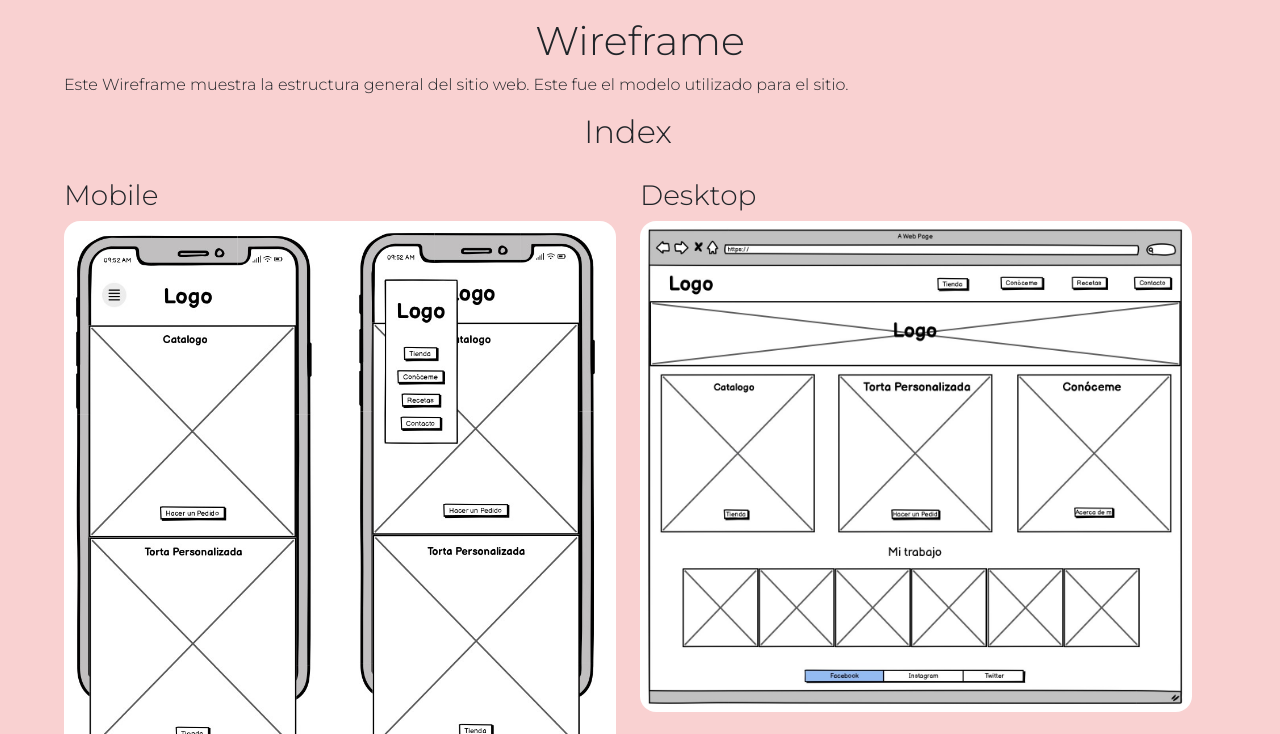
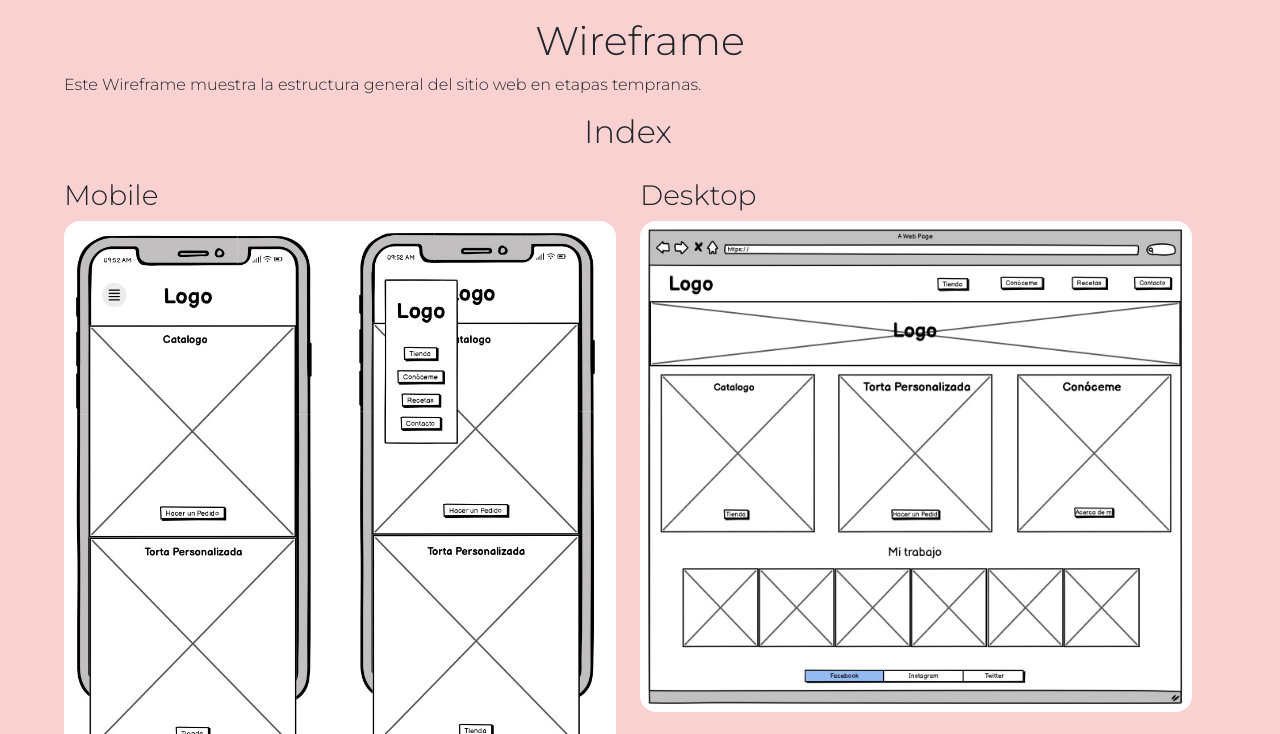
Before and after one commit to GustavoLagorio/PFLagorio, a website: page pages/wireframe.html in a window 1280 px wide. Shown: the part 66-800 px from the top of the page. Drawn offline with nearby package versions, Linux system fonts and the light colour scheme.

Commit message:
Update wireframe.html

```diff
--- a/pages/wireframe.html
+++ b/pages/wireframe.html
@@ -86,7 +86,7 @@
     <main class="wireframe">
       <h1>Wireframe</h1>
       <p>
-        Este Wireframe muestra la estructura general del sitio web. Este fue el modelo utilizado para el sitio.
+        Este Wireframe muestra la estructura general del sitio web en etapas tempranas.
       </p>
       <div class="wireframe-index row">
         <h2>Index</h2>
```
